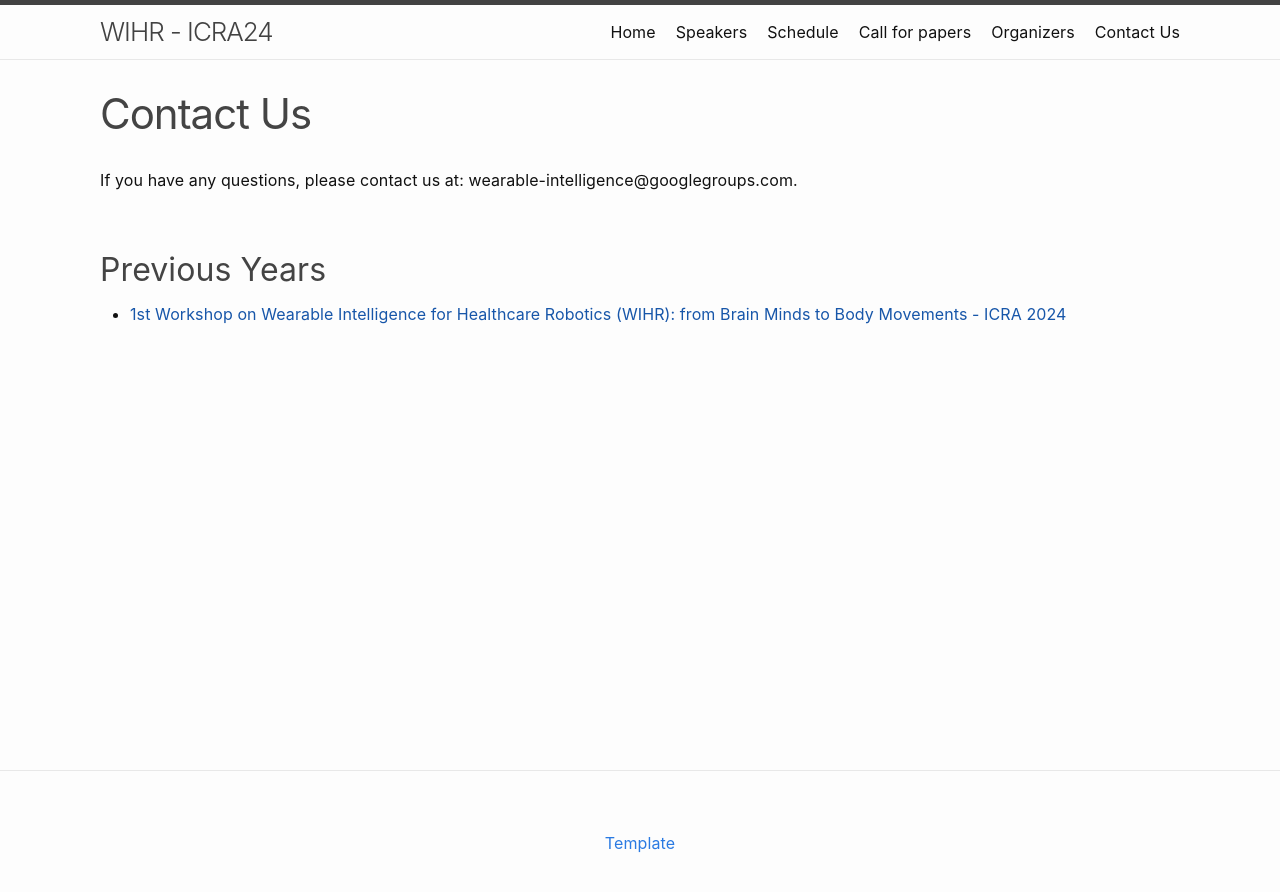
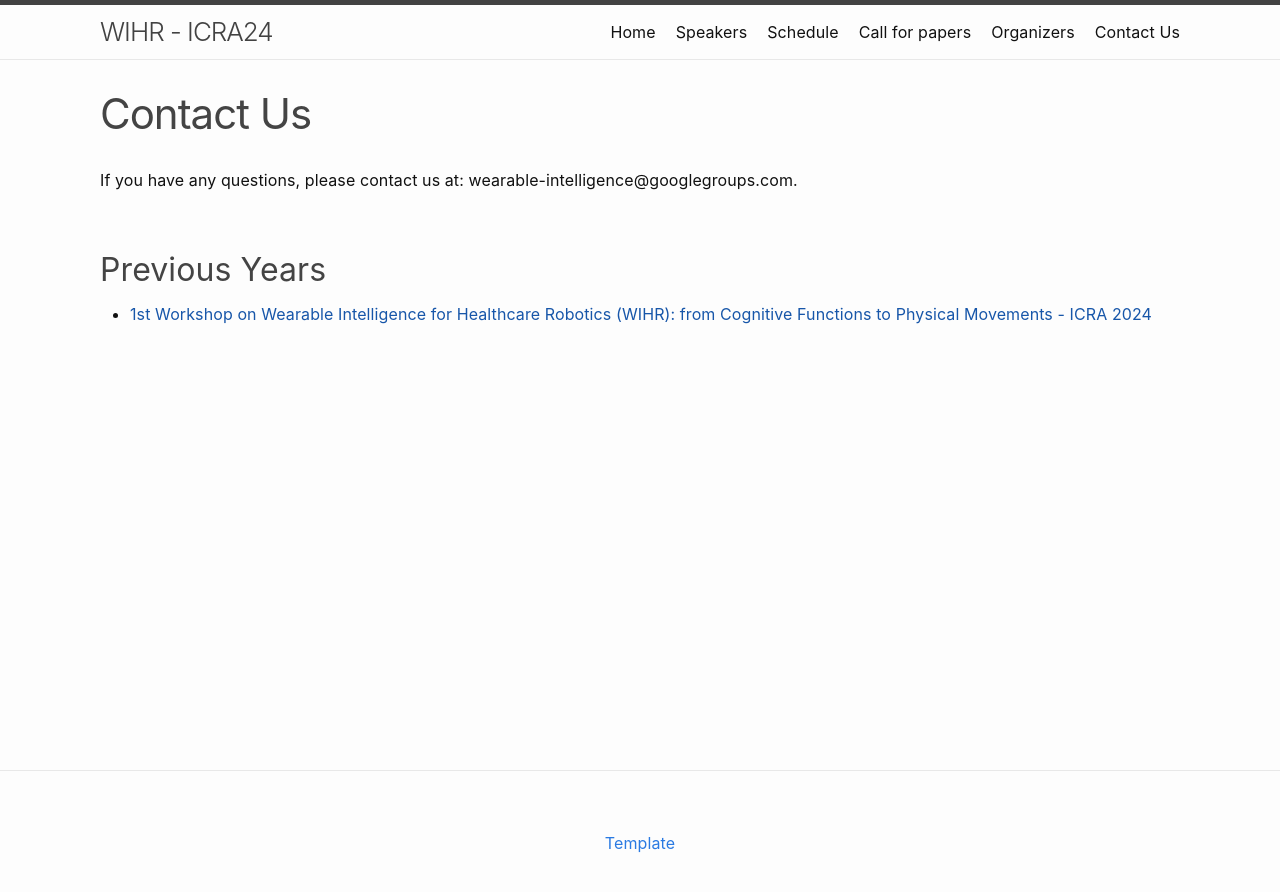
Before and after one commit to icrawearable/icrawearable.github.io, a Jekyll site: the page built from contactus.md, in a window 1280 px wide. Shown: the top 892 px of the page. Built offline with Jekyll 4.4.1, drawn with Linux system fonts in a browser that asks for light colours.

Commit message:
Update contactus.md

```diff
--- a/contactus.md
+++ b/contactus.md
@@ -7,4 +7,4 @@ permalink: /contactus/
 If you have any questions, please contact us at: wearable-intelligence@googlegroups.com.
 
 ## Previous Years
-- [1st Workshop on Wearable Intelligence for Healthcare Robotics (WIHR): from Brain Minds to Body Movements - ICRA 2024]()
+- [1st Workshop on Wearable Intelligence for Healthcare Robotics (WIHR): from Cognitive Functions to Physical Movements - ICRA 2024]()
```
